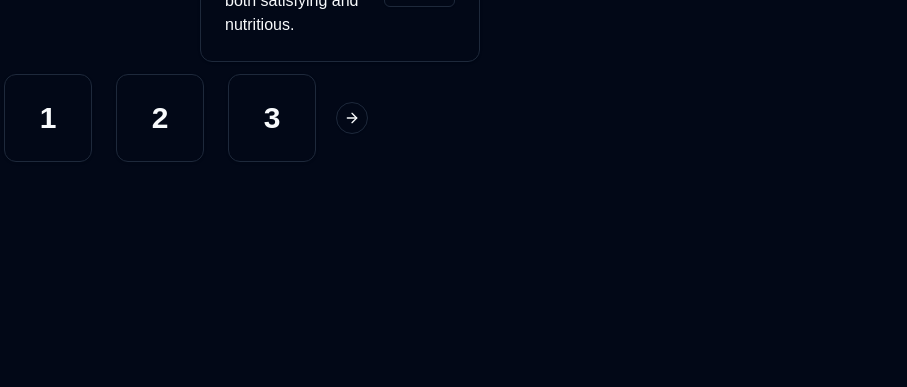
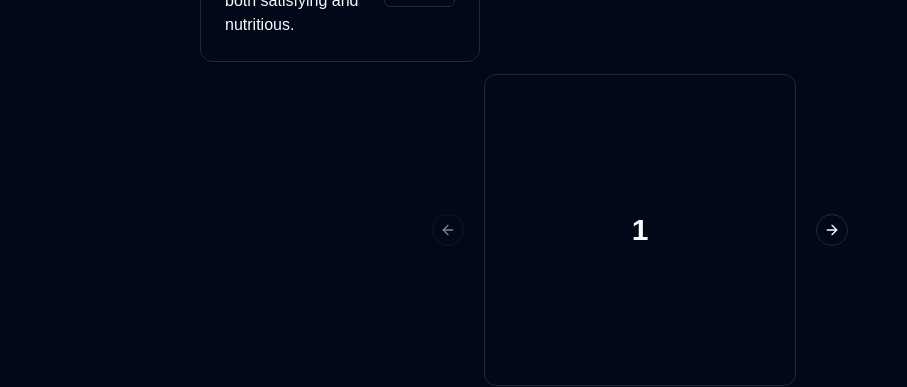
Before and after one commit to calvinrahmat/belajar-leonard, a Next.js app: page / in a window 1280 px wide. Shown: the part 1235-1622 px from the top of the page, without its empty margins (0-907 px from the left). Before the commit the page ends 1401 px from the top, so only its background shows below. Built offline with nearby package versions, Linux system fonts and the light colour scheme.

Commit message:
updated by Leon

```diff
--- a/app/page.tsx
+++ b/app/page.tsx
@@ -66,11 +66,11 @@ export default function Home() {
         </div>
       </div>
 
-      <div>
+      <div className="flex items-center justify-center">
         <Carousel className="w-full max-w-xs">
       <CarouselContent>
         {Array.from({ length: 10 }).map((_, index) => (
-          <CarouselItem key={index} className="basis-1/3">
+          <CarouselItem key={index}>
             <div className="p-1">
               <Card>
               <CardContent className="flex aspect-square items-center justify-center p-6">
```
